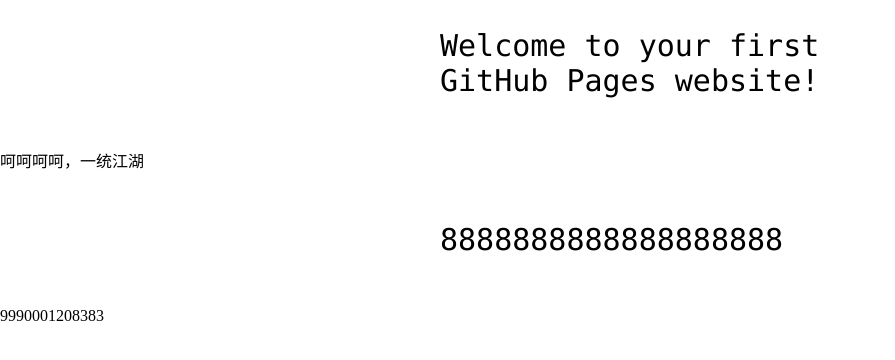
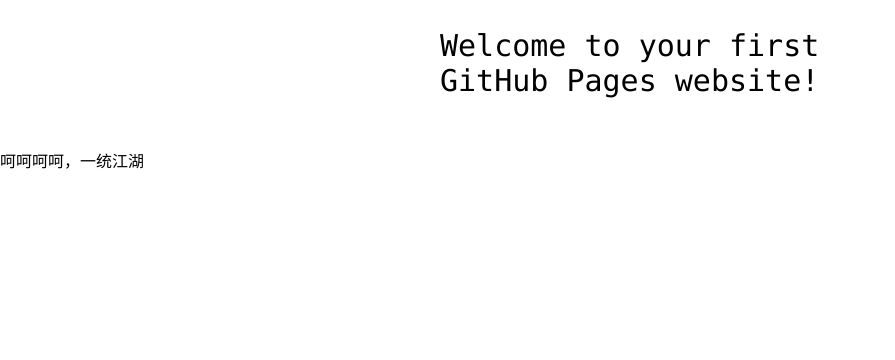
Before and after one commit to 624973982/hello-world, a plain HTML site: page index.html in a window 1280 px wide. Shown: the part 360-720 px from the top of the page, without its empty margins (0-895 px from the left). Drawn offline with Linux system fonts and the light colour scheme.

Commit message:
第三次

```diff
--- a/index.html
+++ b/index.html
@@ -14,9 +14,6 @@
 <!-- Change this code here by copy and pasting your template on line 15 -->
 <p>Welcome to your first GitHub Pages website!</p>
 <span style="text-align: center">呵呵呵呵，一统江湖</span>
-<p>8888888888888888888</p>
 
-
-9990001208383
 </body>
 </html>
```
